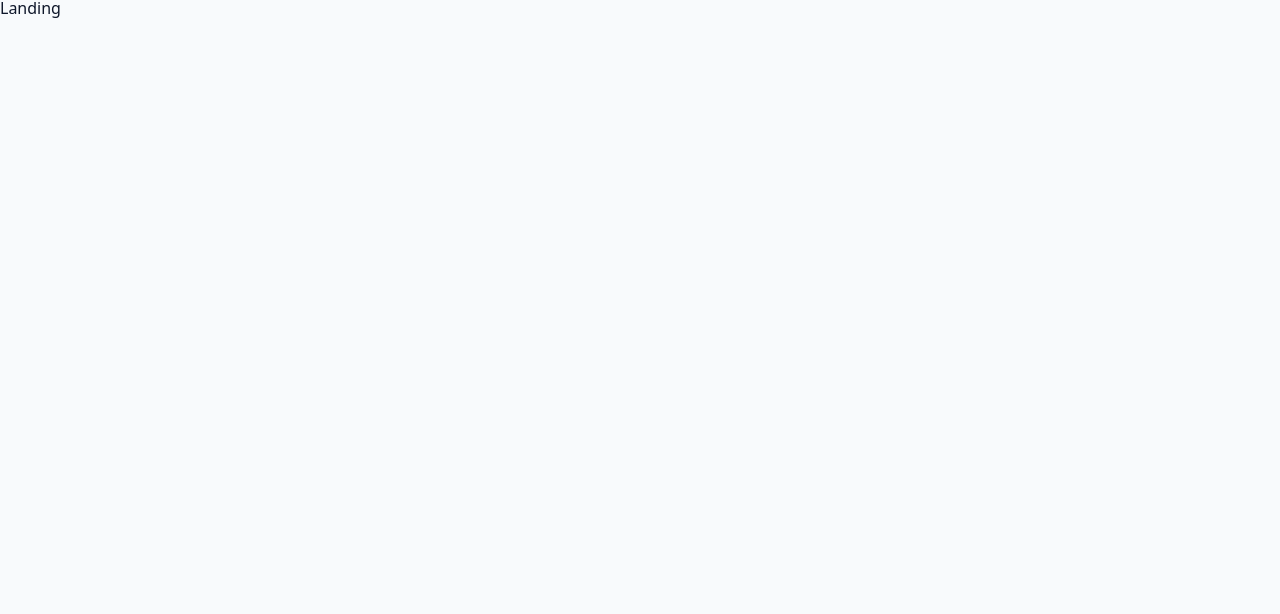
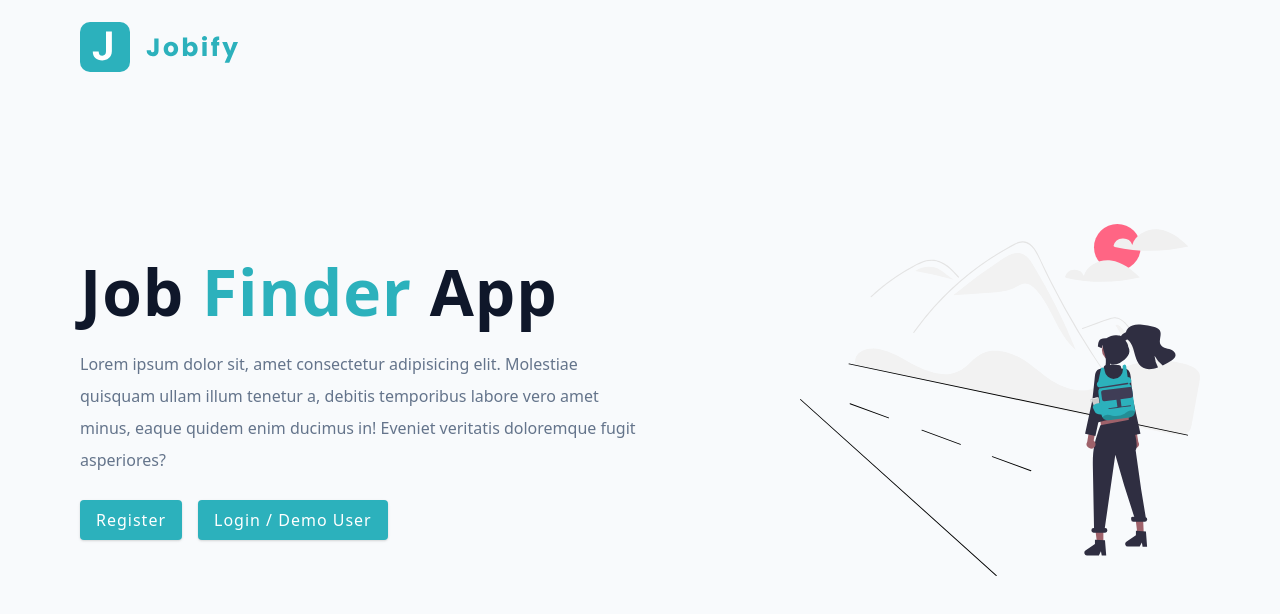
Before and after one commit to evilleda23/MERN-jobify-v2-frontend, a React (Vite) app: page / in a window 1280 px wide. Shown: the top 614 px of the page. Built offline with nearby package versions, Linux system fonts and the light colour scheme.

Commit message:
feat: error and landing page

```diff
--- a/package.json
+++ b/package.json
@@ -15,10 +15,12 @@
     "axios": "^1.3.6",
     "dayjs": "^1.11.7",
     "react": "^18.2.0",
+    "react-bootstrap": "^2.10.0",
     "react-dom": "^18.2.0",
-    "react-icons": "^4.8.0",
+    "react-icons": "^4.12.0",
+    "react-router-bootstrap": "^0.26.2",
     "react-router-dom": "^6.10.0",
-    "react-toastify": "^9.1.2",
+    "react-toastify": "^9.1.3",
     "recharts": "^2.5.0",
     "styled-components": "^5.3.10"
   },
--- a/src/App.jsx
+++ b/src/App.jsx
@@ -4,6 +4,8 @@ import {
   createBrowserRouter,
   createRoutesFromElements,
 } from 'react-router-dom';
+import { ToastContainer } from 'react-bootstrap';
+
 import './index.css';
 
 import {
@@ -40,15 +42,16 @@ const router = createBrowserRouter(
         path='dashboard'
         element={<DashboardLayout />}
       />
-      <Route
-        path='*'
-        element={<Error />}
-      />
     </Route>
   )
 );
 
 const App = () => {
-  return <RouterProvider router={router} />;
+  return (
+    <>
+      <RouterProvider router={router} />
+      <ToastContainer />
+    </>
+  );
 };
 export default App;
--- /dev/null
+++ b/src/components/Logo.jsx
@@ -0,0 +1,11 @@
+import { Image } from 'react-bootstrap';
+import logo from '../assets/images/logo.svg';
+const Logo = () => {
+  return (
+    <Image
+      src={logo}
+      alt='logo'
+    />
+  );
+};
+export default Logo;
--- /dev/null
+++ b/src/components/index.js
@@ -0,0 +1 @@
+export { default as Logo } from './Logo';
--- a/src/pages/Error.jsx
+++ b/src/pages/Error.jsx
@@ -1,11 +1,38 @@
-import { Link } from 'react-router-dom';
+import { Link, useRouteError } from 'react-router-dom';
+import Wrapper from '../assets/wrappers/ErrorPage';
+import notFound from '../assets/images/not-found.svg';
+import badError from '../assets/images/bad-error.svg';
+import { Image } from 'react-bootstrap';
+const Error = () => {
+  const error = useRouteError();
+  if (error.status === 404) {
+    return (
+      <Wrapper>
+        <div>
+          <Image
+            src={notFound}
+            alt='not found'
+          />
+          <h3>Ohhh! page Not Found</h3>
+          <p>We cant seem to find the page you are looking for</p>
+          <Link to='/dashboard'>Home Page</Link>
+        </div>
+      </Wrapper>
+    );
+  }
 
-const Error = () => {
   return (
-    <>
-      <h1>Error Page</h1>
-      <Link to='/'>Home Page</Link>
-    </>
+    <Wrapper>
+      <div>
+        <Image
+          src={badError}
+          alt='Something happened'
+        />
+        <h3>Something went wrong</h3>
+        <p>We are working on it, please try again later</p>
+        <Link to='/'>Home Page</Link>
+      </div>
+    </Wrapper>
   );
 };
 export default Error;
--- a/src/pages/Landing.jsx
+++ b/src/pages/Landing.jsx
@@ -1,4 +1,55 @@
+import { Container, Image, Navbar } from 'react-bootstrap';
+import { LinkContainer } from 'react-router-bootstrap';
+import { Link } from 'react-router-dom';
+
+import Wrapper from '../assets/wrappers/LandingPage';
+import main from '../assets/images/main.svg';
+
+import { Logo } from '../components';
+
 const Landing = () => {
-  return <div>Landing</div>;
+  return (
+    <Wrapper>
+      <Navbar>
+        <Container>
+          <LinkContainer to='/'>
+            <Navbar.Brand>
+              <Logo />
+            </Navbar.Brand>
+          </LinkContainer>
+        </Container>
+      </Navbar>
+      <div className='container page'>
+        <div className='info'>
+          <h1>
+            Job <span>Finder</span> App
+          </h1>
+          <p>
+            Lorem ipsum dolor sit, amet consectetur adipisicing elit. Molestiae
+            quisquam ullam illum tenetur a, debitis temporibus labore vero amet
+            minus, eaque quidem enim ducimus in! Eveniet veritatis doloremque
+            fugit asperiores?
+          </p>
+          <Link
+            to={'/register'}
+            className='btn register-link'
+          >
+            Register
+          </Link>
+          <Link
+            to={'/login'}
+            className='btn '
+          >
+            Login / Demo User
+          </Link>
+        </div>
+        <Image
+          src={main}
+          alt='Job hunter app'
+          className='img main-img'
+        />
+      </div>
+    </Wrapper>
+  );
 };
 export default Landing;
```
Also changed, not shown: src/assets/images/bad-error.svg (added), 1 other file (tests, documents, lock files or other folders).
